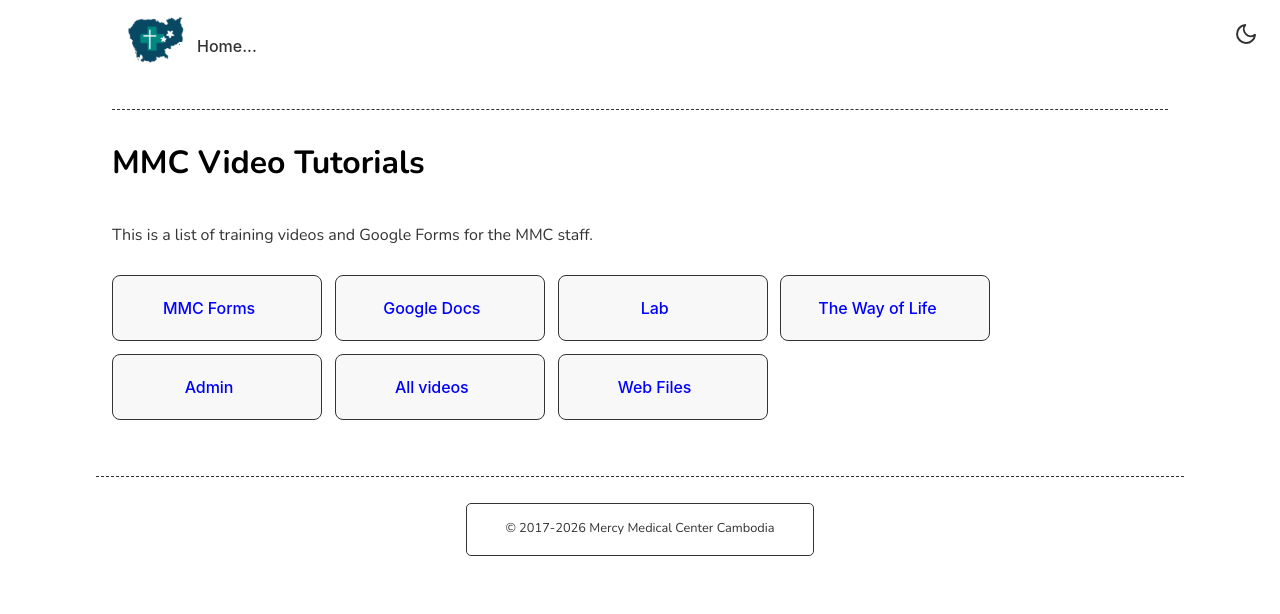
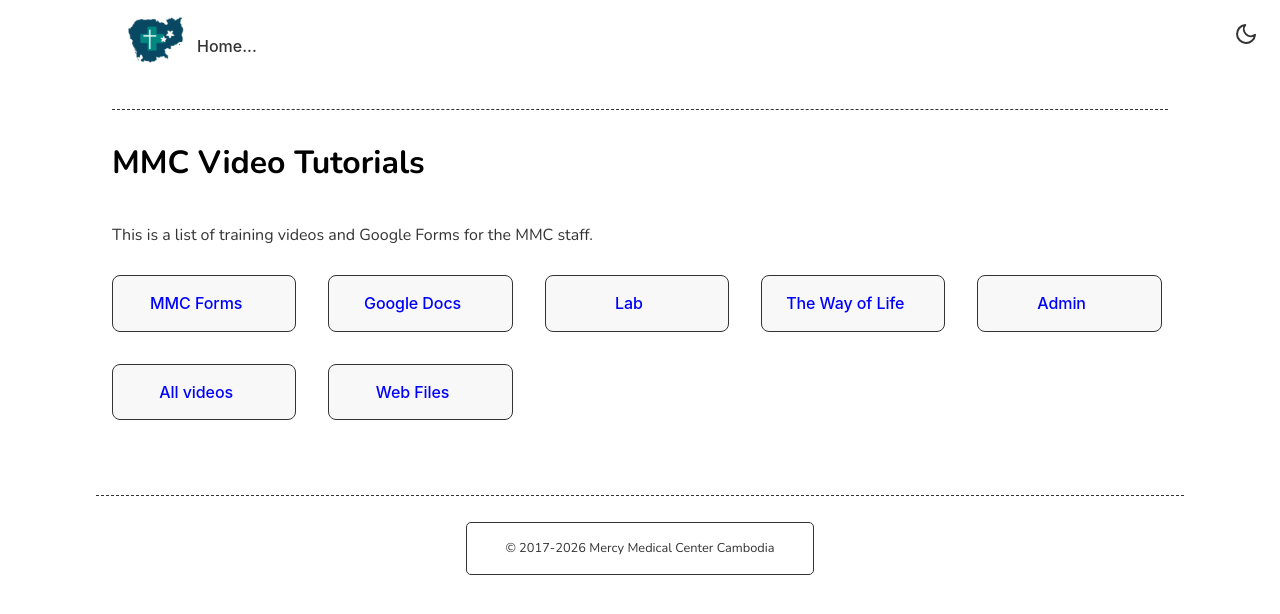
Before and after one commit to yong-lim/mmc-staff, a Jekyll site: the page built from index.md, in a window 1280 px wide. Shown: the top 614 px of the page. Built offline with Jekyll 4.4.1, drawn with Linux system fonts in a browser that asks for light colours.

Commit message:
Remove commented out codes

```diff
--- a/_sass/_list.scss
+++ b/_sass/_list.scss
@@ -21,29 +21,6 @@
   }
 }
 
-// ul.cards-list{
-//   display: flex;
-//   //justify-content: space-between;
-//   margin-top: 0em;
-//   flex-wrap: wrap;
-//   gap: 2.5em;
-//   text-decoration: none;
-
-//   li {
-//     display:inline;
-//     /* margin-right: 1em; */
-//   }
-
-//   li a {
-//     text-decoration: none;
-//     font-weight: normal;
-//   }
-// }
-
-// .card:hover {
-//   opacity: 0.8;
-// }
-
 .card-link::before {
   content: "";
   position: absolute;
@@ -52,15 +29,16 @@
 }
 .card {
   position: relative; /* 1. Creates the boundaries for the stretched link */
-  padding: 1em;
+  padding: 0.7em;
   border: 1px var(--text) solid;
-  width: 11em;
+  width: 10em;
   height: auto;
   text-align: center;
   font-size: 1em;
   align-items: center;
   background-color: var(--bg-secondary);
   /* margin-bottom: 0.8em; */
+  margin: 0 1.2em 1.2em 0;
   border-radius: var(--radius-md);
   transition: transform 0.2s ease, box-shadow 0.2s ease, border-color 0.2s ease;
 
```
